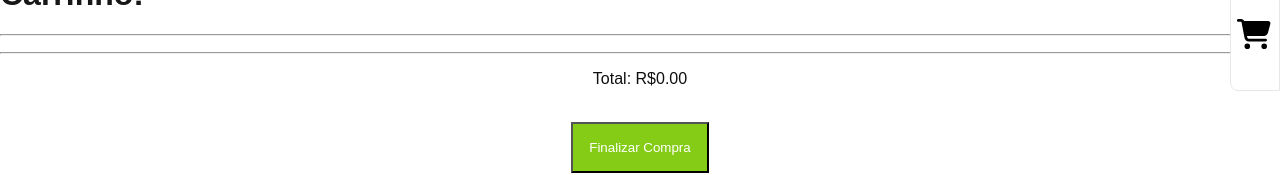
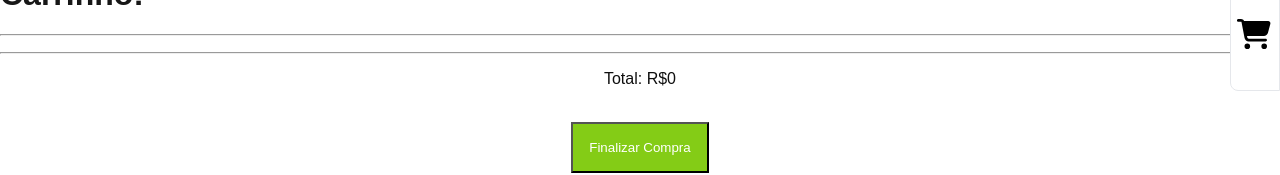
Before and after one commit to LuizFernandoFormenton/projeto_integrador, a Next.js app: page /carrinho in a window 1280 px wide. Shown: the part 183-358 px from the top of the page. Built offline with nearby package versions, Linux system fonts and the light colour scheme.

Commit message:
Update page.js

```diff
--- a/app/carrinho/page.js
+++ b/app/carrinho/page.js
@@ -14,6 +14,7 @@ function carrinho(){
 
 
     const [produtos, alteraProdutos] = useState([]);
+    const [total, alteraTotal] = useState(0)
 
         function calculaTotal(lista){
             let conta = 0
@@ -22,7 +23,7 @@ function carrinho(){
             })
             alteraTotal(conta)
         }
-        const [total, alteraTotal] = useState(0)
+
         function removerProduto(produto){
            const novoCarrinho = produtos.filter(i => produto != i)
            localStorage.setItem("carrinho", JSON.stringify(novoCarrinho));
@@ -68,7 +69,7 @@ function carrinho(){
             <div className="w-[300px] m-auto text-center " >
 
 
-                        <p> Total: R${total.toFixed(2)} </p>
+                        <p> Total: R${total ? total.toFixed(2) : 0} </p>
 
                         <br/>
 
```
